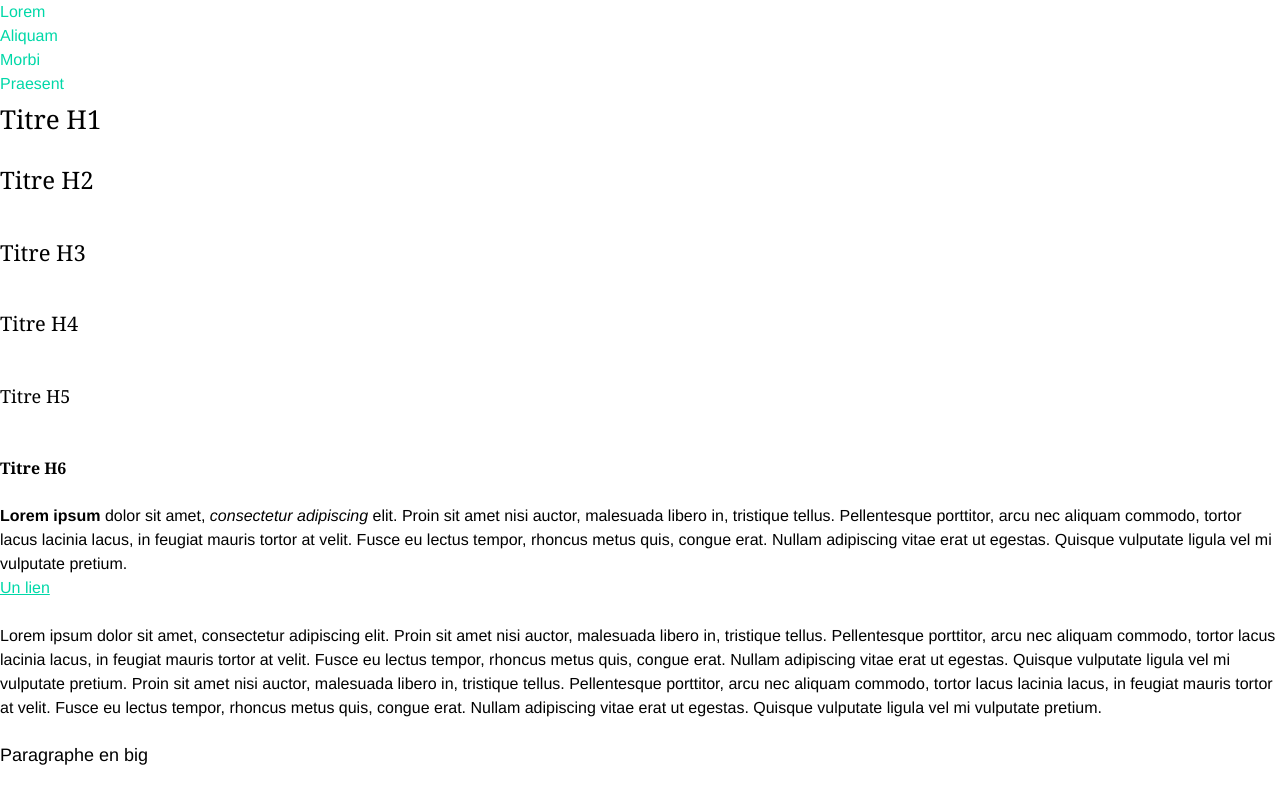
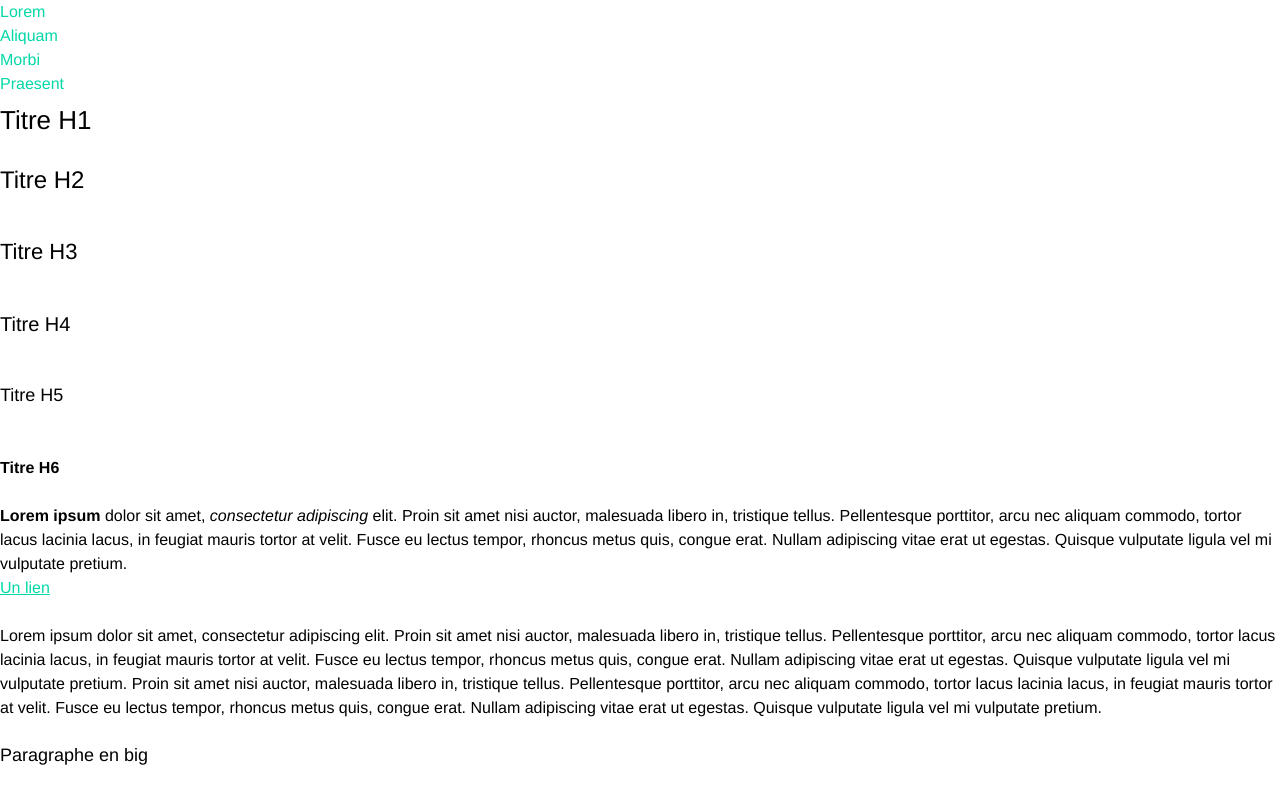
Before and after one commit to felixfaure/ff-framework, a website: page index.html in a window 1280 px wide. Shown: the top 789 px of the page. Drawn offline with nearby package versions, Linux system fonts and the light colour scheme.

Commit message:
Default font option for headings to "inherit"

```diff
--- a/ressources/css/_variables.scss
+++ b/ressources/css/_variables.scss
@@ -25,7 +25,7 @@
 $font-serif: "Georgia", "Times New Roman", "Times", serif !default;
 $font-monospace: "Consolas", "DejaVu Sans Mono", "Courier", monospace !default;
 $font-default: $font-sans-serif !default;
-$font-secondaire: $font-serif !default;
+$font-secondaire: inherit !default;
 $headings-size: 26 24 22 20 18 16; //false pour ne pas utiliser la boucle
 $headings-weight: 400 400 400 400 400 700;
 
```
Also changed, not shown: ressources/css/build/style.dev.css, ressources/css/build/style.dev.unprefixed.css, style.css, 3 other files.
